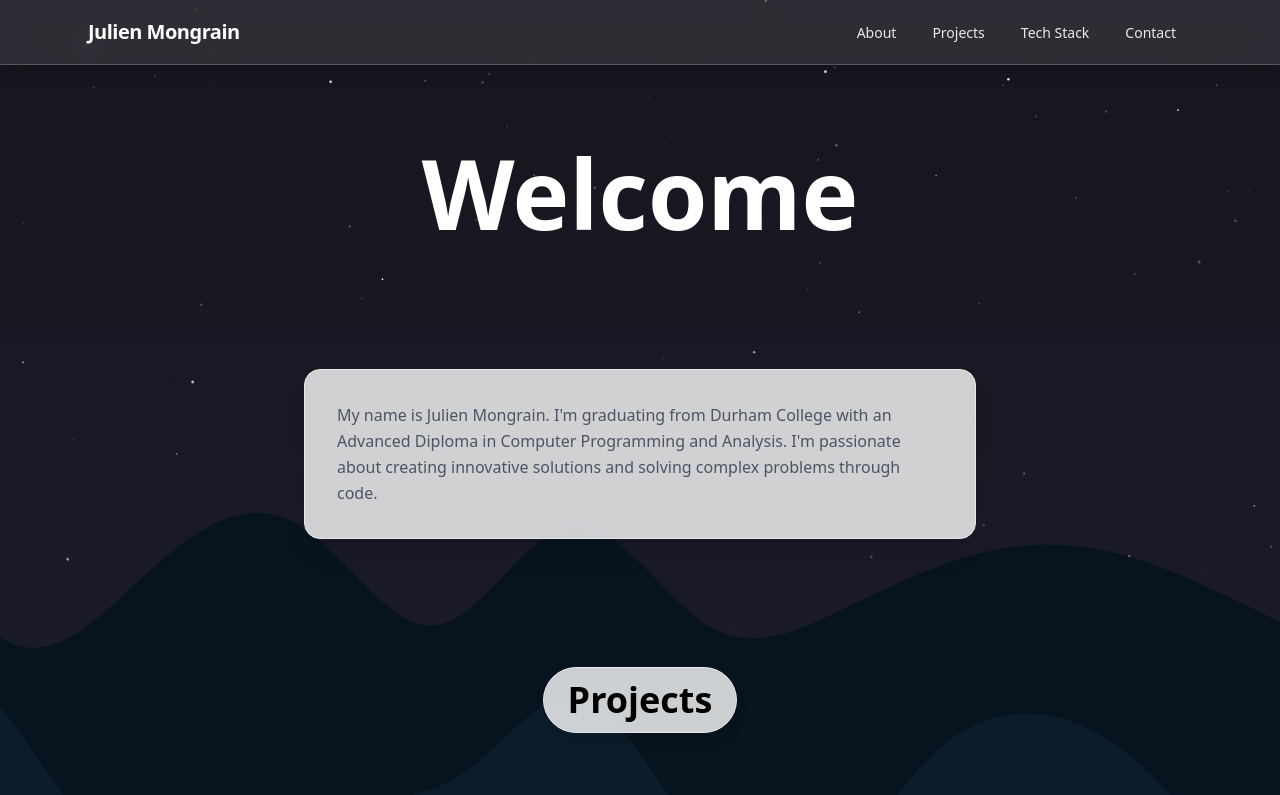
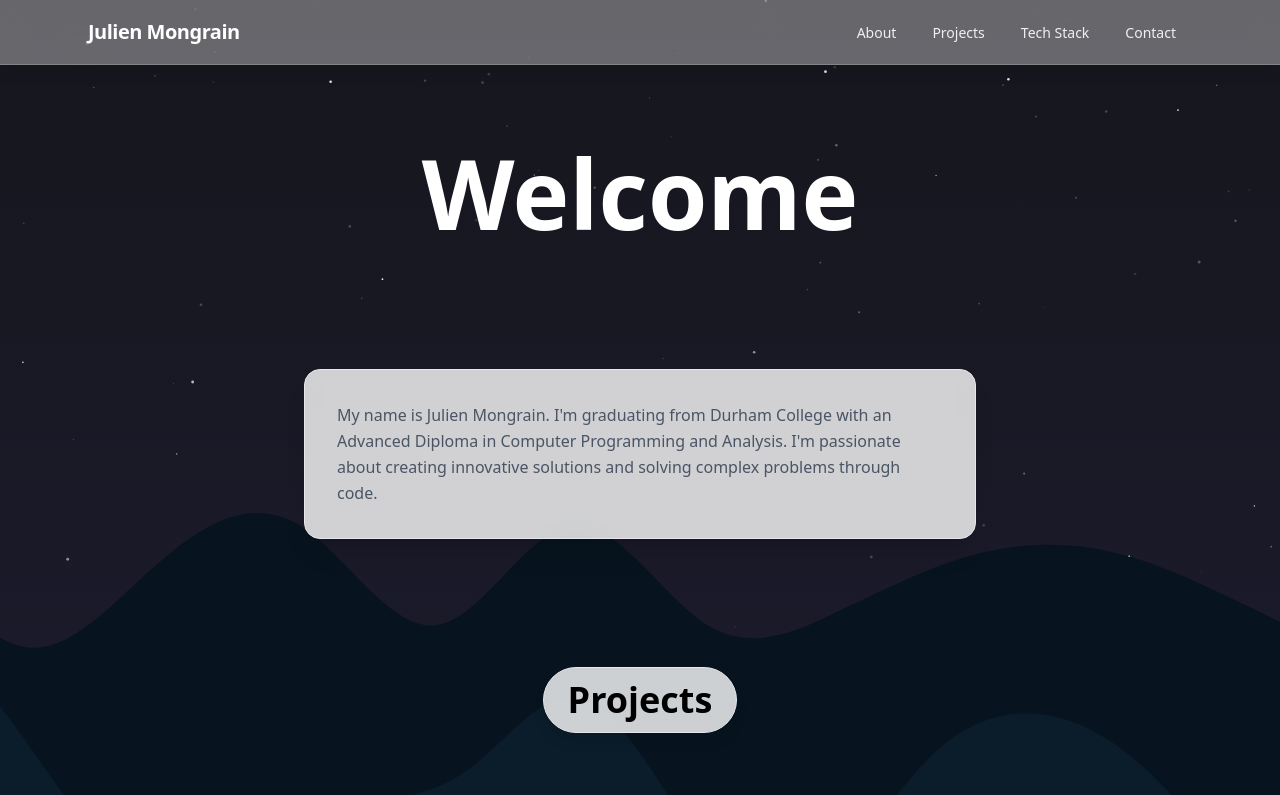
Before and after one commit to Jules-programs/portfolio-website, a Next.js app: page / in a window 1280 px wide. Shown: the top 795 px of the page. Built offline with nearby package versions, Linux system fonts and the light colour scheme.

Commit message:
General Fixes

```diff
--- a/app/components/Layout/NavBar.tsx
+++ b/app/components/Layout/NavBar.tsx
@@ -19,11 +19,12 @@ export default function NavBar() {
     <nav
       className="
         sticky top-0 z-50 w-full
-        bg-white/10 backdrop-blur-md
+        bg-white/35 backdrop-blur-lg
         border-b border-white/20
         shadow-lg
       "
     >
+
       <div className="max-w-6xl mx-auto px-4 sm:px-6 flex items-center justify-between h-14 sm:h-16">
 
         {/* Logo / Brand */}
--- a/app/components/sections/projectContainer.tsx
+++ b/app/components/sections/projectContainer.tsx
@@ -9,7 +9,7 @@ type Tech = {
 
 type ProjectContainerProps = {
   title: string
-  description: string
+  description: React.ReactNode
   source?: boolean // Open/Closed Sourced ? button!
   sourceLink?: string // Optional link for source code
   image?: React.ReactNode
```
